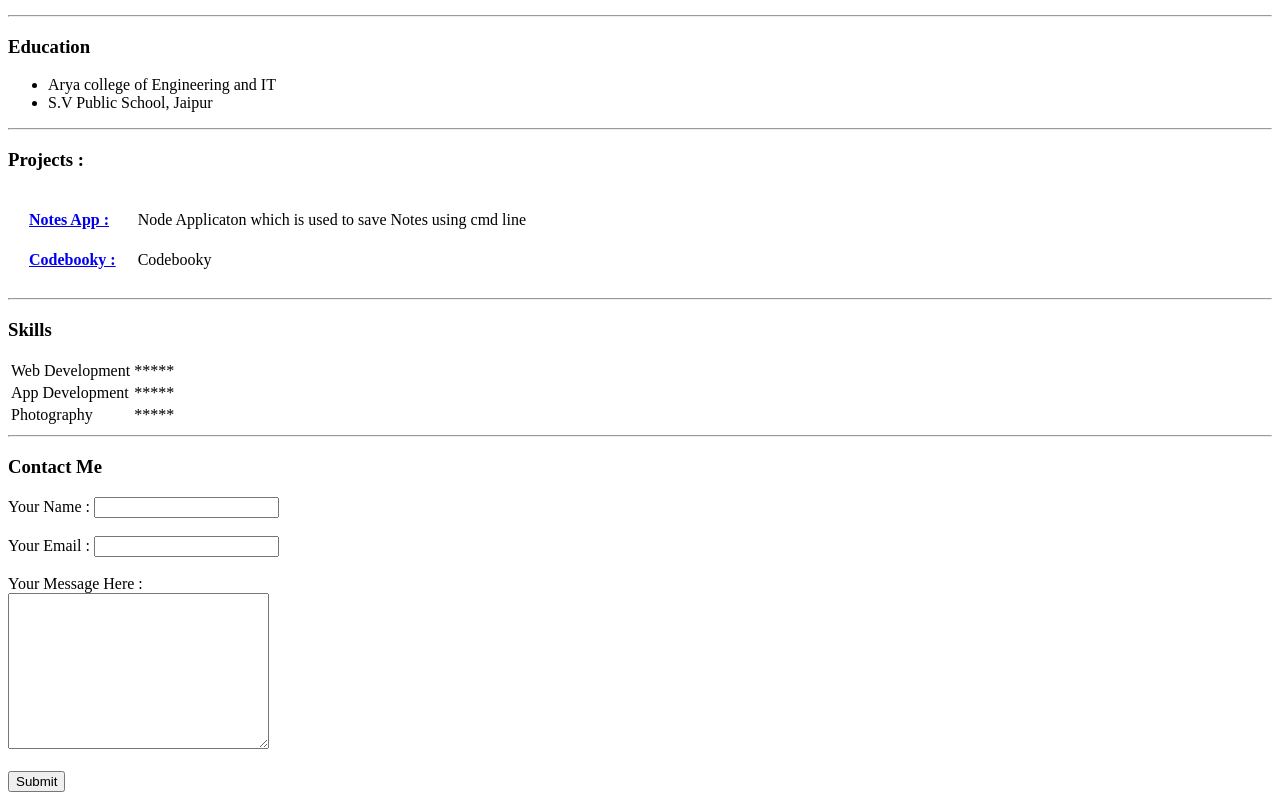
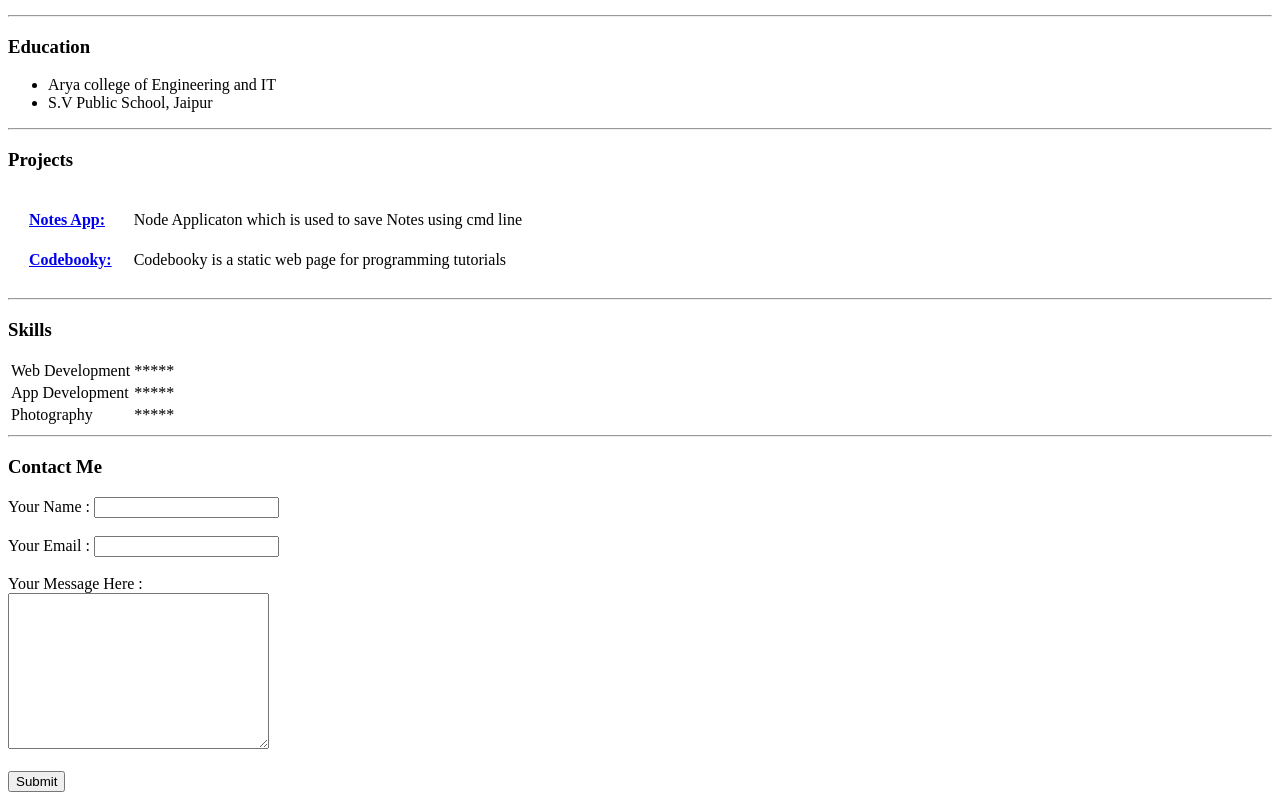
Before and after one commit to hiteshsubnani0128/htmlfolio, a plain HTML site: page index.html in a window 1280 px wide. Shown: the part 1107-1907 px from the top of the page. Drawn offline with Linux system fonts and the light colour scheme.

Commit message:
codebooky readme added

```diff
--- a/index.html
+++ b/index.html
@@ -35,15 +35,15 @@
     <li>S.V Public School, Jaipur</li>
   </ul>
   <hr>
-  <h3>Projects : </h3>
+  <h3>Projects </h3>
   <table cellspacing="20">
     <tr>
-      <td><strong><a href="https://github.com/hiteshsubnani0128/Notes-app">Notes App : </a></strong></td>
+      <td><strong><a href="https://github.com/hiteshsubnani0128/Notes-app">Notes App: </a></strong></td>
       <td>Node Applicaton which is used to save Notes using cmd line</td>
     </tr>
     <tr>
-      <td><strong><a href="http://www.codebooky.com">Codebooky : </a></strong></td>
-      <td>Codebooky</td>
+      <td><strong><a href="http://www.codebooky.com">Codebooky: </a></strong></td>
+      <td>Codebooky is a static web page for programming tutorials</td>
     </tr>
   </table>
   <hr>
```
